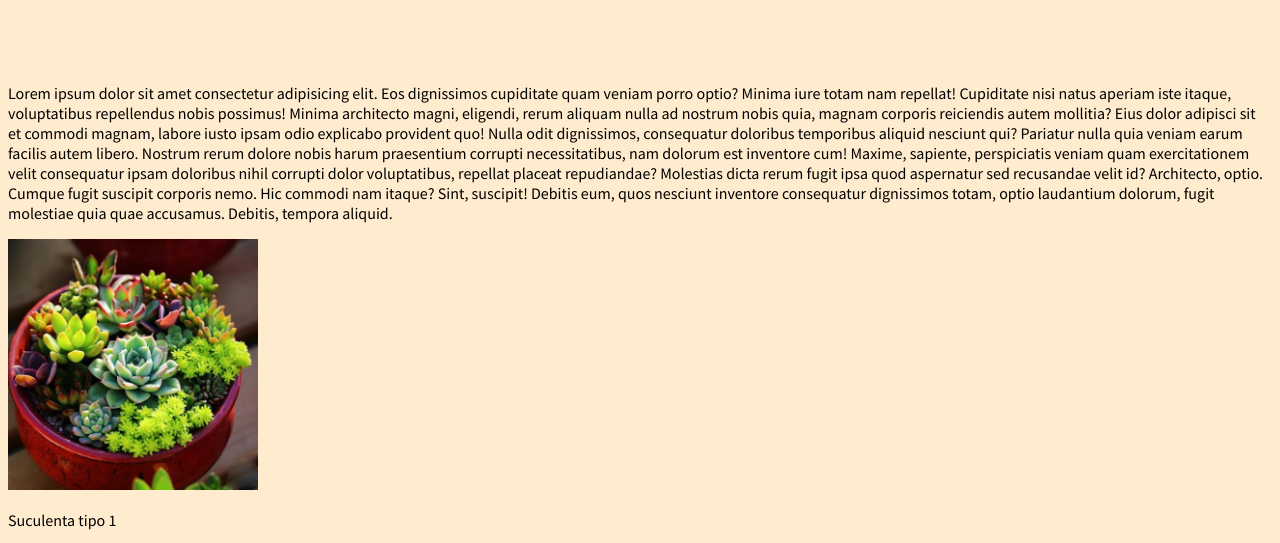
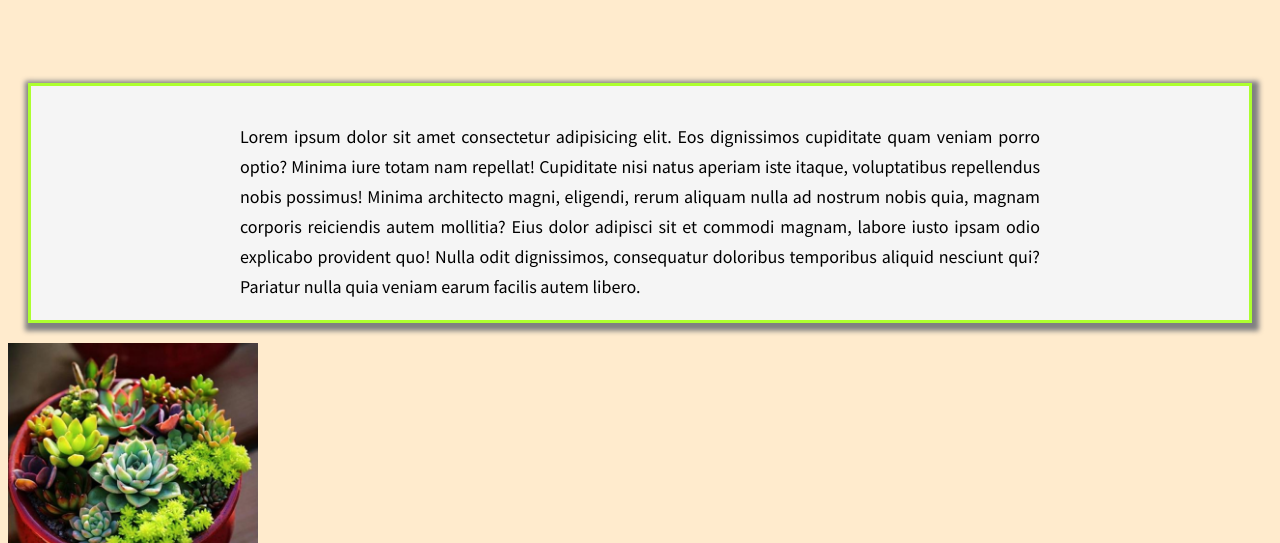
Before and after one commit to reprograma/Teens---resposividade, a plain HTML site: page index.html in a window 1280 px wide. Shown: the part 225-768 px from the top of the page. Drawn offline with Linux system fonts and the light colour scheme.

Commit message:
estilo texto principal ok

```diff
--- a/index.html
+++ b/index.html
@@ -28,25 +28,19 @@
       </div>
     </header>
     <main>
-      <p>
-        Lorem ipsum dolor sit amet consectetur adipisicing elit. Eos dignissimos
-        cupiditate quam veniam porro optio? Minima iure totam nam repellat!
-        Cupiditate nisi natus aperiam iste itaque, voluptatibus repellendus
-        nobis possimus! Minima architecto magni, eligendi, rerum aliquam nulla
-        ad nostrum nobis quia, magnam corporis reiciendis autem mollitia? Eius
-        dolor adipisci sit et commodi magnam, labore iusto ipsam odio explicabo
-        provident quo! Nulla odit dignissimos, consequatur doloribus temporibus
-        aliquid nesciunt qui? Pariatur nulla quia veniam earum facilis autem
-        libero. Nostrum rerum dolore nobis harum praesentium corrupti
-        necessitatibus, nam dolorum est inventore cum! Maxime, sapiente,
-        perspiciatis veniam quam exercitationem velit consequatur ipsam
-        doloribus nihil corrupti dolor voluptatibus, repellat placeat
-        repudiandae? Molestias dicta rerum fugit ipsa quod aspernatur sed
-        recusandae velit id? Architecto, optio. Cumque fugit suscipit corporis
-        nemo. Hic commodi nam itaque? Sint, suscipit! Debitis eum, quos nesciunt
-        inventore consequatur dignissimos totam, optio laudantium dolorum, fugit
-        molestiae quia quae accusamus. Debitis, tempora aliquid.
-      </p>
+      <div class="main__textoDescritivo--container">
+        <p class="main__textoDescritivo">
+          Lorem ipsum dolor sit amet consectetur adipisicing elit. Eos
+          dignissimos cupiditate quam veniam porro optio? Minima iure totam nam
+          repellat! Cupiditate nisi natus aperiam iste itaque, voluptatibus
+          repellendus nobis possimus! Minima architecto magni, eligendi, rerum
+          aliquam nulla ad nostrum nobis quia, magnam corporis reiciendis autem
+          mollitia? Eius dolor adipisci sit et commodi magnam, labore iusto
+          ipsam odio explicabo provident quo! Nulla odit dignissimos,
+          consequatur doloribus temporibus aliquid nesciunt qui? Pariatur nulla
+          quia veniam earum facilis autem libero.
+        </p>
+      </div>
       <div>
         <img
           src="./images/suculenta-1.png"
--- a/style.css
+++ b/style.css
@@ -20,9 +20,9 @@ header h3 {
   font-weight: lighter;
 }
 
-.header__titulos{
-    line-height: 13px;
-    margin-bottom: 90px;
+.header__titulos {
+  line-height: 13px;
+  margin-bottom: 90px;
 }
 
 header > nav {
@@ -59,6 +59,29 @@ li > a:hover {
   font-weight: lighter;
 }
 
+.main__textoDescritivo--container {
+  display: flex;
+  justify-content: center;
+  margin: 20px;
+  padding-top: 18px;
+  border: 3px solid greenyellow;
+  box-shadow: 2px 3px 5px 5px gray;
+  background-color: whitesmoke;
+}
+
+.main__textoDescritivo {
+  max-width: 800px;
+  text-align: justify;
+  font-size: 18px;
+  line-height: 30px;
+}
+
 main img {
   max-width: 250px;
+  min-width: 180px;
 }
+
+img + p{
+ color: grey;
+ font-weight: bold;
+}
```
